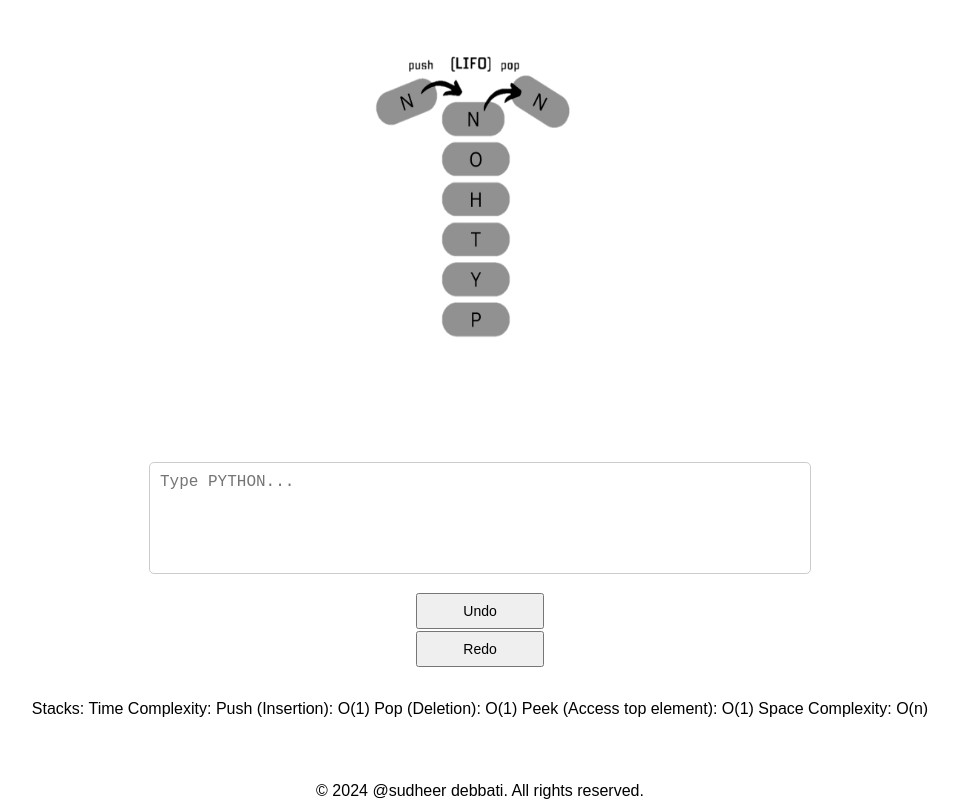
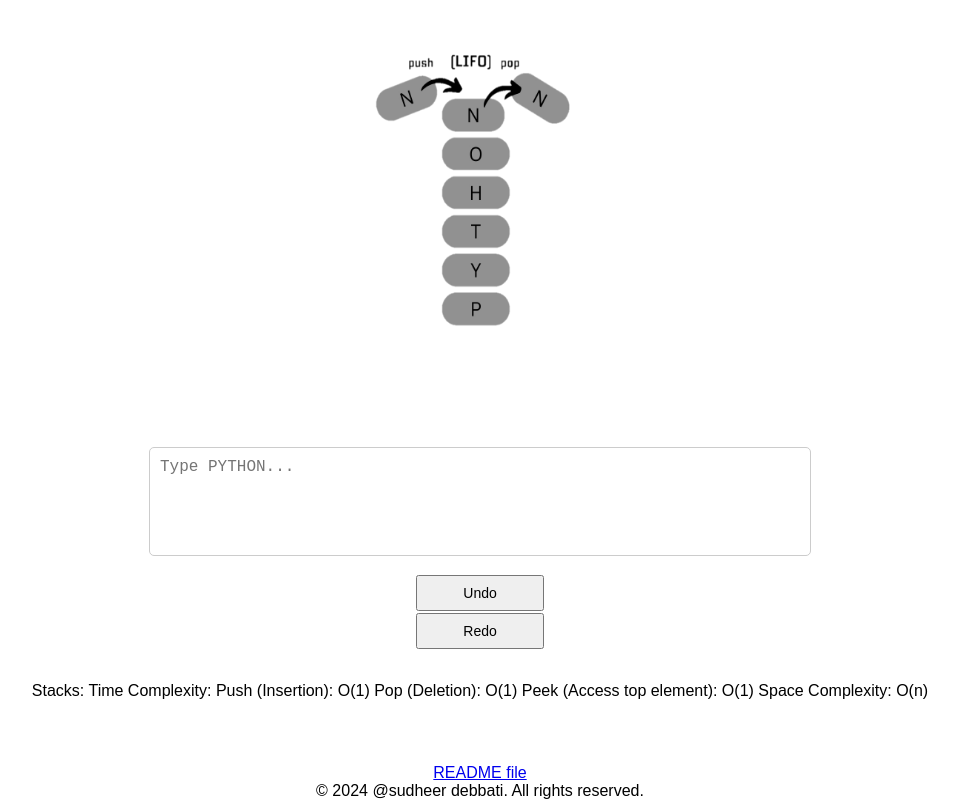
Before and after one commit to Debbatisudheer/stack-undo-redo, a plain HTML site: page index.html in a window 1280 px wide. Shown: the whole page, without its empty margins (160-1118 px from the left). Drawn offline with Linux system fonts and the light colour scheme.

Commit message:
Update index.html

```diff
--- a/index.html
+++ b/index.html
@@ -101,6 +101,9 @@
     Space Complexity: O(n)
     <p></p>
     <p></p>
+
+    <a href="https://github.com/Debbatisudheer/stack-undo-redo/blob/master/README.md">README file</a>
+
     <footer>
         &copy; 2024 @sudheer debbati. All rights reserved.
     </footer>
```
